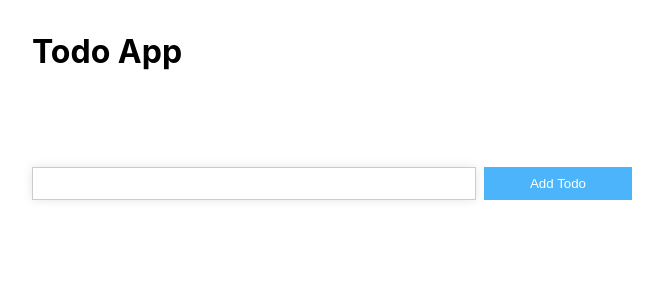
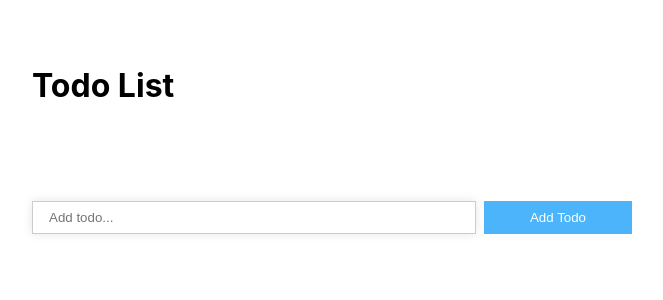
Before and after one commit to rupaklama/mobx-basic, a React (Create React App) app in the folder mobx_basic/: page / in a window 1280 px wide. Shown: the top 300 px of the page, without its empty margins (308-971 px from the left). Built offline with nearby package versions, Linux system fonts and the light colour scheme.

Commit message:
hooked up mobx into Context api

```diff
--- a/mobx_basic/src/App.tsx
+++ b/mobx_basic/src/App.tsx
@@ -1,21 +1,24 @@
 import React from 'react';
 import './index.css';
 
-import TodoStore from './stores/TodoStore';
+// import TodoStore from './stores/TodoStore';
 import TodoInput from './components/todo/TodoInput';
 import TodoList from './components/todo/TodoList';
 
 // creating new instance of our TodoStore
 // note - since we don't want to re-render Store Instance when App Component renders,
 // therefore creating outside of App Component.
-const todos = new TodoStore();
+// const todos = new TodoStore();
 
 const App = () => {
   return (
     <div className='app'>
-      <h1>Todo App</h1>
-      <TodoList todos={todos} />
-      <TodoInput todos={todos} />
+      <h1>Todo List</h1>
+      {/* Instead of passing our Stores as props into all our components, using Context api */}
+      {/* <TodoList todos={todos} />
+      <TodoInput todos={todos} /> */}
+      <TodoList />
+      <TodoInput />
     </div>
   );
 };
--- a/mobx_basic/src/components/todo/TodoInput.module.css
+++ b/mobx_basic/src/components/todo/TodoInput.module.css
@@ -1,4 +1,4 @@
-/* This project supports CSS Modules alongside regular stylesheets using the [name].module.css file naming convention. CSS Modules allows the scoping of CSS by automatically creating a unique classname of the format [filename]\_[classname]\_\_[hash] */
+/* This project supports CSS Modules alongside regular stylesheets using the [name].module.css file naming convention. CSS Modules allows the scoping of CSS by automatically creating a unique class name of the format [filename]\_[classname]\_\_[hash] */
 
 /* CSS Modules let you use the same CSS class name in different files without worrying about naming clashes */
 
@@ -19,7 +19,7 @@
 }
 
 .todo-input-group > input:focus {
-  outline-color: lightblue;
+  outline-color: #add8e6;
 }
 
 .todo-input-group > button {
--- a/mobx_basic/src/components/todo/TodoInput.tsx
+++ b/mobx_basic/src/components/todo/TodoInput.tsx
@@ -1,30 +1,35 @@
-import { ChangeEvent, FormEvent, useState } from 'react';
+import { FormEvent } from 'react';
 
-import TodoStore from '../../stores/TodoStore';
+// context store
+import { useStore } from '../../stores';
+
+// import TodoStore from '../../stores/TodoStore';
 
 import styles from './TodoInput.module.css';
 
 // Creating 'todos' parameter which accepts an arg of type - TodoStore Object
 // passing 'TodoStore' as an arg
-const TodoInput = ({ todos }: { todos: TodoStore }) => {
-  const [newTodo, setNewTodo] = useState('');
-
-  const handleInputChange = (e: ChangeEvent<HTMLInputElement>) => {
-    setNewTodo(e.target.value);
-  };
+// const TodoInput = ({ todos }: { todos: TodoStore }) => {
+const TodoInput = () => {
+  // with Context api
+  const { todos } = useStore();
 
   const handleSubmit = (e: FormEvent) => {
     e.preventDefault();
 
-    // add action from our Store
-    todos.add(newTodo);
+    const formElement = e.target as HTMLFormElement;
+    const formData = new FormData(formElement);
+    const value = String(formData.get('todo-input' || ''));
+    // action
+    todos.add(value);
 
-    setNewTodo('');
+    // reset form
+    formElement.reset();
   };
 
   return (
     <form onSubmit={handleSubmit} className={styles['todo-input-group']}>
-      <input value={newTodo} onChange={handleInputChange} />
+      <input name='todo-input' placeholder='Add todo...' />
       <button type='submit'>Add Todo</button>
     </form>
   );
--- a/mobx_basic/src/components/todo/TodoList.tsx
+++ b/mobx_basic/src/components/todo/TodoList.tsx
@@ -1,12 +1,14 @@
 import { observer } from 'mobx-react-lite';
+import { useStore } from '../../stores';
 
-import TodoStore, { Todo } from '../../stores/TodoStore';
+import { Todo } from '../../stores/TodoStore';
 
 import styles from './TodoList.module.css';
 
-// Creating 'todos' parameter which accepts an arg of type - TodoStore Object
-// passing 'TodoStore' as an arg
-const TodoList = ({ todos }: { todos: TodoStore }) => {
+const TodoList = () => {
+  // todos store in Context
+  const { todos } = useStore();
+
   const handleToggleTodo = (todo: Todo) => {
     // toggle action from our store
     todos.toggle(todo);
@@ -28,6 +30,7 @@ const TodoList = ({ todos }: { todos: TodoStore }) => {
           <button
             onClick={() => handleRemoveTodo(todo)}
             className={[styles.remove, todo.isDone && styles.done].join(' ')}
+            // className={todo.isDone ? [styles.done, styles.remove].join(' ') : ''}
           >
             remove
           </button>
@@ -41,12 +44,10 @@ const TodoList = ({ todos }: { todos: TodoStore }) => {
   );
 };
 
-// note - Need to Register Component as a Observable to connect to the Mobx Store
+// note - Need to Register Component as a Observer to connect to the Mobx Store
 // and to get notified when our Piece of State changes in the Store.
-// We simply have to add Observable Decorator to our Component.
+// We simply have to add Observer Decorator to our Component.
 // Here, we just need to wrap up our Component inside of 'Observer' HOC Function.
 export default observer(TodoList);
 // The observer function / decorator can be used to turn ReactJS components into 'reactive' components.
-// It wraps the component's render function in mobx.
-// It is 'auto run' function to make sure that any data that is used during
-// the rendering of a component forces a re-rendering upon change.
+// It is 'mobx auto run' function which re-renders whenever there are changes in our State.
--- a/mobx_basic/src/index.css
+++ b/mobx_basic/src/index.css
@@ -9,4 +9,5 @@ body {
 .app {
   max-width: 600px;
   margin: 2rem auto;
+  padding: 0.8rem;
 }
--- a/mobx_basic/src/index.tsx
+++ b/mobx_basic/src/index.tsx
@@ -3,10 +3,13 @@ import ReactDOM from 'react-dom';
 import './index.css';
 import App from './App';
 import reportWebVitals from './reportWebVitals';
+import store, { StoreContext } from './stores';
 
 ReactDOM.render(
   <React.StrictMode>
-    <App />
+    <StoreContext.Provider value={store}>
+      <App />
+    </StoreContext.Provider>
   </React.StrictMode>,
   document.getElementById('root')
 );
--- a/mobx_basic/src/stores/TodoStore.ts
+++ b/mobx_basic/src/stores/TodoStore.ts
@@ -34,7 +34,7 @@ class TodoStore {
   // methods to update our state
   add(title: string) {
     // validating input
-    if (title.length < 3) {
+    if (title.length < 2) {
       return;
     }
 
--- /dev/null
+++ b/mobx_basic/src/stores/index.tsx
@@ -0,0 +1,19 @@
+import { createContext, useContext } from 'react';
+import TodoStore from './TodoStore';
+
+// Root Object containing all our Stores
+const store = {
+  todos: new TodoStore(),
+};
+
+export const StoreContext = createContext(store);
+
+// custom hook to avoid keep importing useContext in all our components
+export const useStore = () => {
+  // return useContext(StoreContext) as typeof store;
+  // same as above with different annotation
+  return useContext<typeof store>(StoreContext);
+};
+
+// to pass into Provider in index.tsx
+export default store;
```
